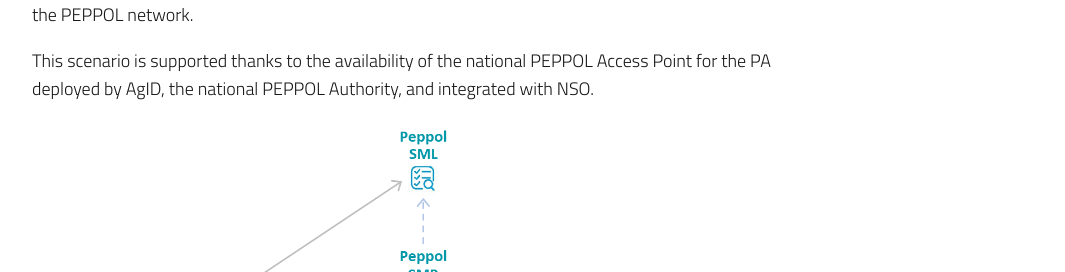
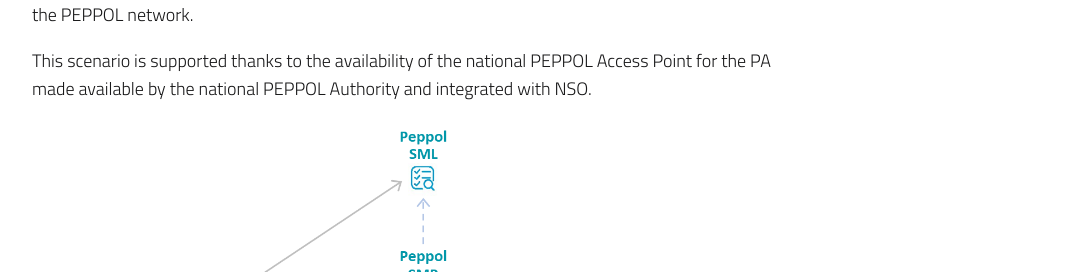
Before and after one commit to realeroberto/peppol.agid.gov.it, a Jekyll site: the page built from en/insights/electronic-ordering.md, in a window 1280 px wide and 900 px high, scrolled down 2602 px. Shown: the part 213-485 px from the top of the window, without its empty margins (22-1087 px from the left). Built offline with Jekyll 4.4.1, drawn with Linux system fonts in a browser that asks for light colours.

Commit message:
Change wording

```diff
--- a/en/insights/electronic-ordering.md
+++ b/en/insights/electronic-ordering.md
@@ -99,7 +99,7 @@
 PEPPOL network.
 
 This scenario is supported thanks to the availability of the national PEPPOL
-Access Point for the PA deployed by AgID, the national PEPPOL Authority, and
+Access Point for the PA made available by the national PEPPOL Authority and
 integrated with NSO.
 
 <figure class="figure">
```
Also changed, not shown: it/approfondimenti/ordine-elettronico.md (+1 -1 lines).
